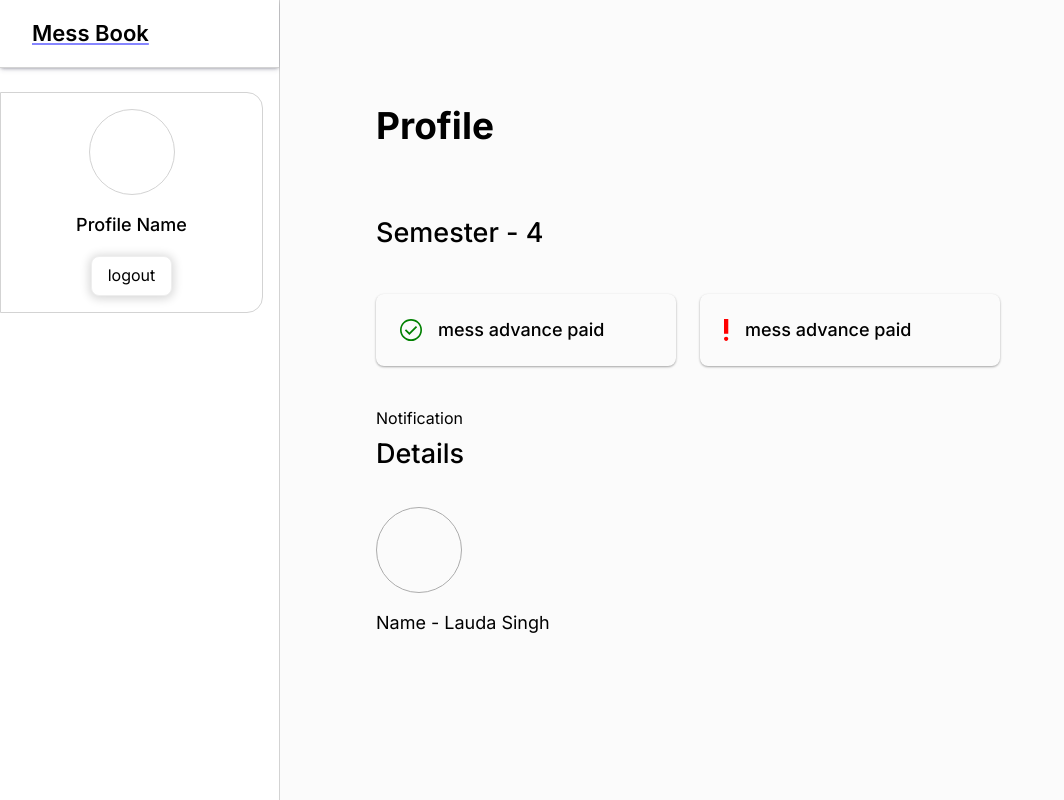
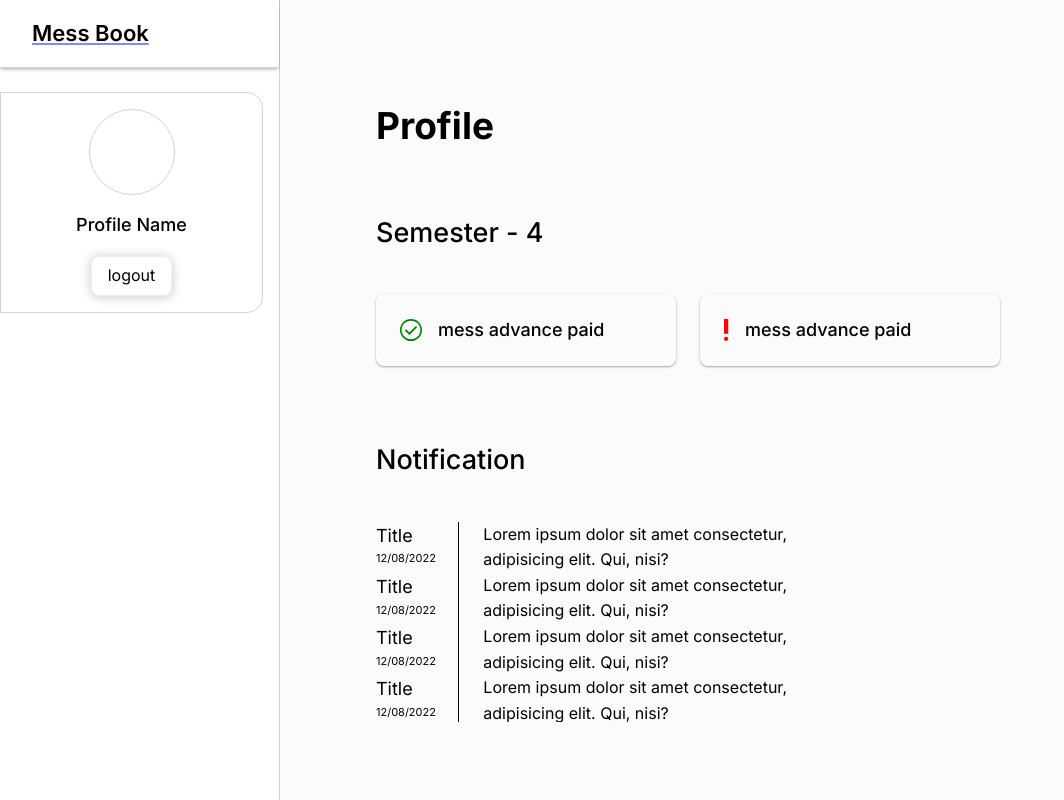
Before and after one commit to Xydon/messbookFrontEnd, a React (Create React App) app: page / in a window 1280 px wide. Shown: the whole page, without its empty margins (0-1064 px from the left). Built offline with nearby package versions, Linux system fonts and the light colour scheme.

Commit message:
added notification component

```diff
--- a/src/ProjectComponents/Notification.css
+++ b/src/ProjectComponents/Notification.css
@@ -0,0 +1,14 @@
+.notificationContainer {
+  width : 500px;
+  height : 200px;
+  max-height : 300px;
+  overflow : auto;
+}
+
+.notificationContainer::-webkit-scrollbar {
+  width : auto;
+}
+
+.NotificationList .titleBox {
+  border-right : 1.5px solid black;
+}
--- a/src/ProjectComponents/Notification.tsx
+++ b/src/ProjectComponents/Notification.tsx
@@ -1,8 +1,31 @@
 import React from 'react'
+import { NotificationProp } from '../props';
+
+import './Notification.css';
+
+function NotificationList() {
+  return(
+    <div className="row NotificationList">
+      <div className="col-2 titleBox">
+        <p className="cc_18">Title</p>
+        <p className="cc_11">12/08/2022</p>
+      </div>
+      <div className="col pr-2 pl-3">Lorem ipsum dolor sit amet consectetur, adipisicing elit. Qui, nisi?</div>
+    </div>
+  )
+}
 
 function Notification() {
   return (
-    <div>Notification</div>
+    <>
+      <p className="cc_27 medium mb-5 mt-4">Notification</p>
+      <div className="notificationContainer mb-9">
+        <NotificationList />
+        <NotificationList />
+        <NotificationList />
+        <NotificationList />
+      </div>
+    </>
   )
 }
 
--- a/src/StudentScreens/Profile/Profile.tsx
+++ b/src/StudentScreens/Profile/Profile.tsx
@@ -1,42 +1,48 @@
 import React from "react";
 
 import "./Profile.css";
-
 
 import DashBoardTemplate from "../../Templates/DashBoardTemplate";
 import AssetStore from "../../assets/AssetStore";
 import Notification from "../../ProjectComponents/Notification";
 
-function InfoCard(props : {icon : React.ReactNode, text : string}) {
-	return(
+function InfoCard(props: { icon: React.ReactNode; text: string }) {
+	return (
 		<div className="infoCardContainer round-8 pl-3 pr-3 vc">
-				{props.icon}
+			{props.icon}
 			<div className="iconBox mr-2" />
 			<div className="messageTextBox">
 				<p className="cc_18 medium">{props.text}</p>
 			</div>
 		</div>
-	)
+	);
 }
 
 function Profile() {
 	return (
 		<DashBoardTemplate navList={[]} heading="Profile">
 			<div className="Proflie">
-
 				<p className="cc_27 medium Profile__subheading mb-5">Semester - 4</p>
 
 				<div className="row mb-5">
 					<div className="box mr-3	">
-						<InfoCard icon={<AssetStore.CircleTick/>} text="mess advance paid" />
+						<InfoCard
+							icon={<AssetStore.CircleTick />}
+							text="mess advance paid"
+						/>
 					</div>
 					<div className="box">
-						<InfoCard icon={<AssetStore.Exclamation/>} text="mess advance paid" />
+						<InfoCard
+							icon={<AssetStore.Exclamation />}
+							text="mess advance paid"
+						/>
 					</div>
 				</div>
 
 				<div className="row">
-					<Notification/>
+					<div className="box">
+						<Notification />
+					</div>
 				</div>
 
 				<div className="Profile__Details">
```
Also changed, not shown: src/props.d.ts (+8 -0 lines).
